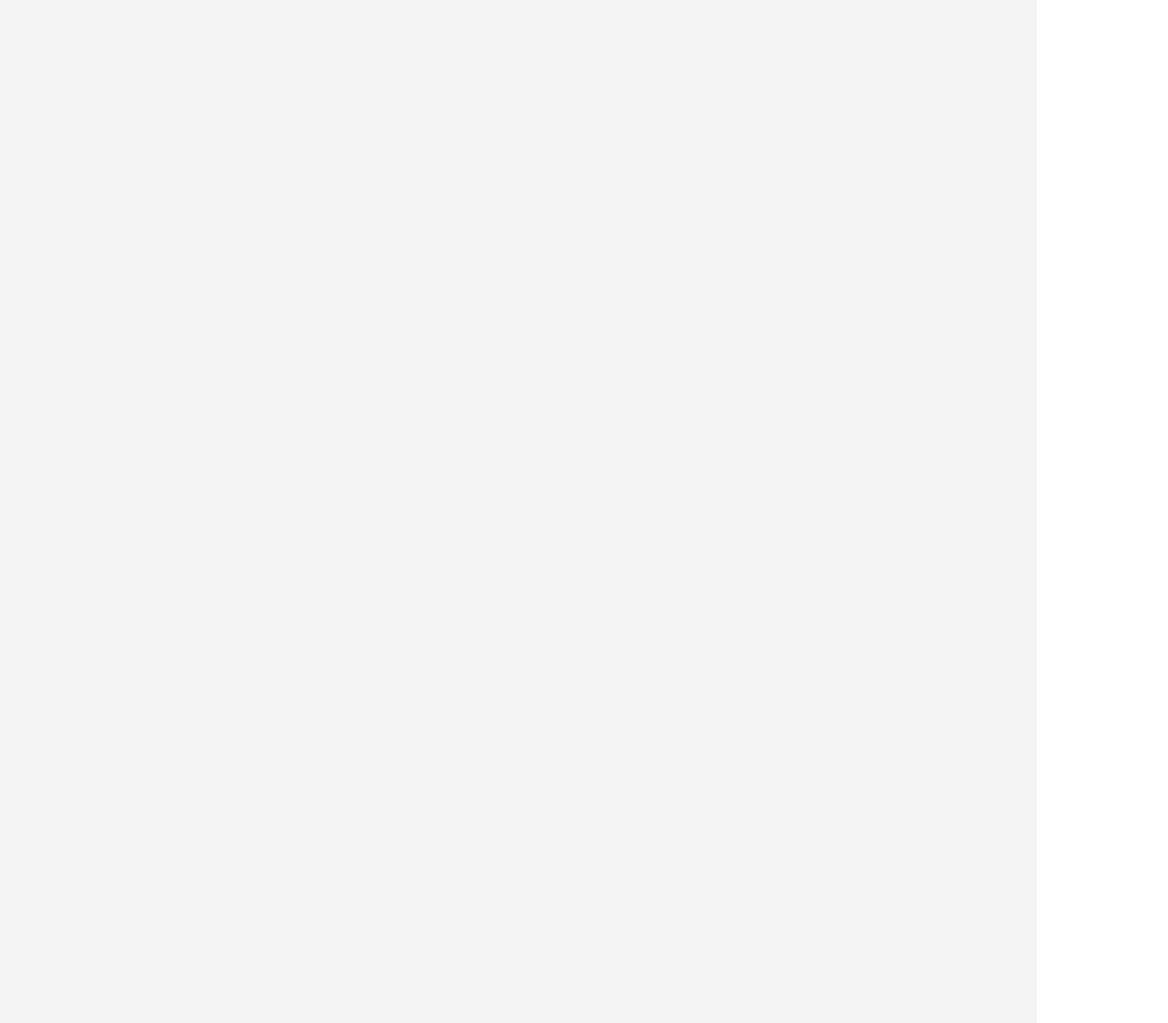
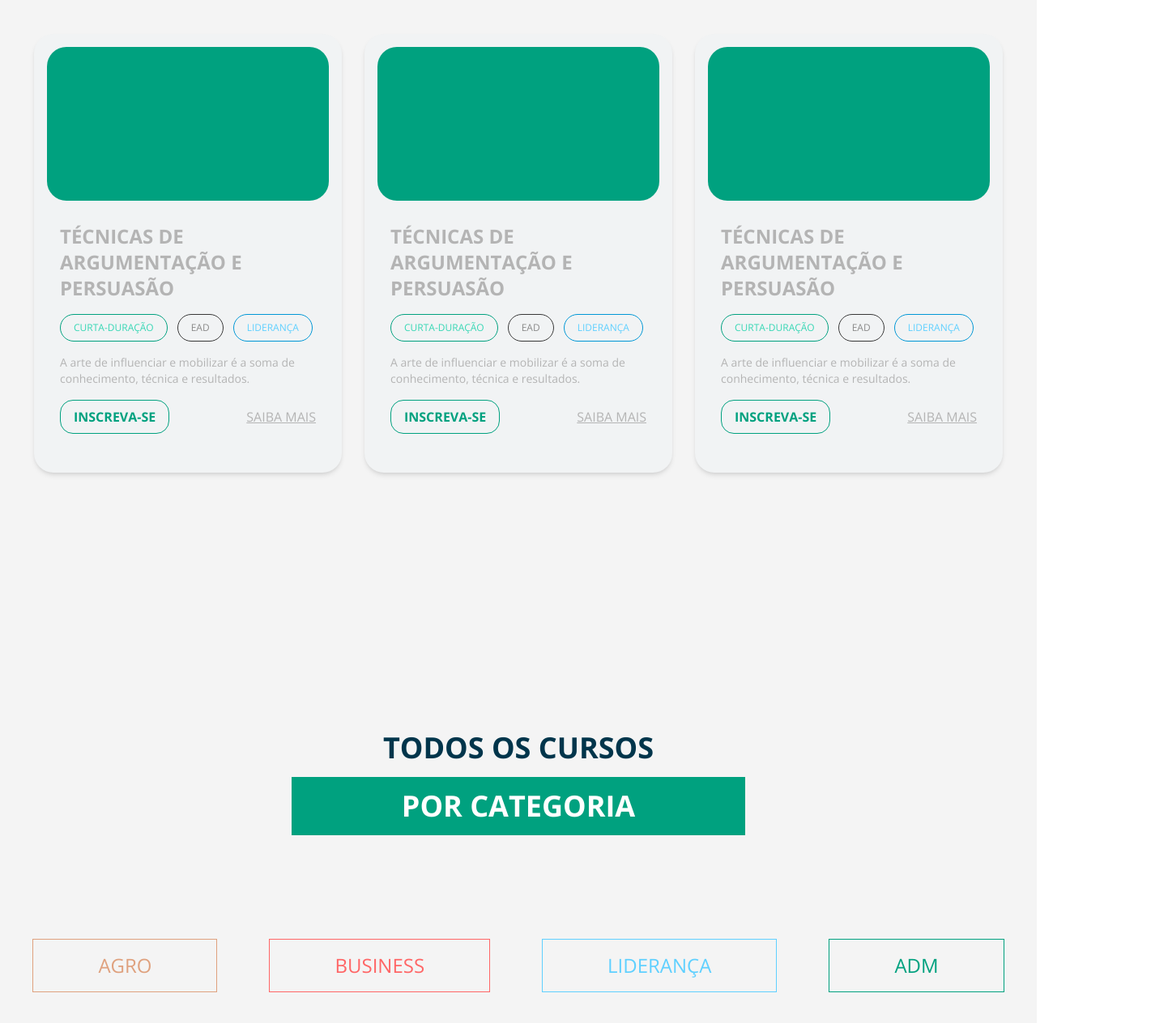
Before and after one commit to mateushr23/core-fecap, a React (Vite) app: page /curta-duracao in a window 1280 px wide. Shown: the part 1458-2722 px from the top of the page at 81% size, 1442 px wide, since content can reach past the window. Built offline with nearby package versions, Linux system fonts and the light colour scheme.

Commit message:
feat: curta-duracao page

```diff
--- a/src/components/card.tsx
+++ b/src/components/card.tsx
@@ -1,6 +1,6 @@
 export function Card() {
   return (
-    <div className="w-[380px] p-4 bg-white200 rounded-3xl shadow-md mt-20">
+    <div className="w-[380px] p-4 bg-white200 rounded-3xl shadow-md">
       <div className="bg-green200 h-[190px] rounded-3xl"></div>
       <div className="mx-4">
         <h1 className="mt-7 text-gray300 font-bold text-2xl">
@@ -13,7 +13,7 @@ export function Card() {
           <div className="text-gray400 border-gray500 border rounded-full px-4 py-2 text-xs">
             EAD
           </div>
-          <div className="text-blue200100 border-blue200 border rounded-full px-4 py-2 text-xs">
+          <div className="text-blue100 border-blue200 border rounded-full px-4 py-2 text-xs">
             LIDERANÇA
           </div>
         </div>
--- a/src/components/header.tsx
+++ b/src/components/header.tsx
@@ -11,7 +11,7 @@ export function Header() {
     <div className="flex flex-col">
       <div className="bg-blue300 h-[85px] flex justify-between items-center text-white px-32">
         <div className="flex gap-4 items-center">
-          <p className="text-sm">Siga nossas redes sociais</p>
+          <p className="text-sm">Siga nossas red200es sociais</p>
           <div className="flex gap-1">
             <a href="https://www.facebook.com.br/" target="_blank">
               <img src={facebook} alt="Ícone do Facebook" />
--- a/src/pages/curta-duracao/index.tsx
+++ b/src/pages/curta-duracao/index.tsx
@@ -3,11 +3,18 @@ import { InCompany } from "../../components/in-company"
 import { Parceiros } from "../../components/parceiros"
 import bannerCurta from "../../assets/banner-curta.png"
 import search from "../../assets/search.png"
+import { Card } from "../../components/card"
+import rightArrow from "../../assets/right-green-arrow.png"
+import leftArrow from "../../assets/left-green-arrow.png"
 
 export function CurtaDuracao() {
   return (
     <div>
-      <img src={bannerCurta} alt="Banner de desconto Fecap" />
+      <img
+        className="w-full"
+        src={bannerCurta}
+        alt="Banner de desconto Fecap"
+      />
       <div className="h-[590px] bg-white300 flex flex-col items-center justify-center">
         <h1 className="text-blue300 font-bold text-4xl mb-16">
           VEJA NOSSOS CURSOS DISPONÍVEIS
@@ -28,7 +35,86 @@ export function CurtaDuracao() {
           ></select>
         </div>
       </div>
-      <div className="bg-white100 h-[2340px]"></div>
+      <div className="bg-white100 h-[2340px] flex flex-col">
+        <div className="flex flex-col items-center mt-44">
+          <h1 className="text-white font-bold text-4xl bg-green200 px-5 py-4">
+            CURSOS MAIS PROCURADOS!
+          </h1>
+          <div className="flex gap-7 mt-11">
+            <Card />
+            <Card />
+            <Card />
+          </div>
+        </div>
+        <div className="flex flex-col items-center mt-80">
+          <h1 className="text-blue300 font-bold text-4xl">TODOS OS CURSOS</h1>
+          <h1 className="text-white font-bold text-4xl bg-green200 w-[560px] py-4 text-center mt-4">
+            POR CATEGORIA
+          </h1>
+          <div className="flex mt-32 gap-16">
+            <button className="border border-brown100 text-brown100 px-20 py-4 text-2xl">
+              AGRO
+            </button>
+            <button className="border border-red100 text-red100 px-20 py-4 text-2xl">
+              BUSINESS
+            </button>
+            <button className="border border-blue100 text-blue100 px-20 py-4 text-2xl">
+              LIDERANÇA
+            </button>
+            <button className="border border-green200 text-green200 px-20 py-4 text-2xl">
+              ADM
+            </button>
+          </div>
+          <div className="flex gap-7 mt-32">
+            <Card />
+            <Card />
+            <Card />
+            <Card />
+          </div>
+        </div>
+      </div>
+      <div className="h-[680px] bg-white300 flex justify-center items-center gap-44">
+        <div>
+          <div>
+            <h1 className="text-4xl text-blue300">
+              DEPOIMENTOS DOS
+              <br /> <span className="text-4xl font-bold">NOSOS ALUNOS</span>
+            </h1>
+            <div className="flex gap-10 mt-11">
+              <button className="bg-white rounded-full h-16 w-16 flex items-center justify-center shadow-md">
+                <img className="mr-2" src={leftArrow} />
+              </button>
+              <button className="bg-white rounded-full h-16 w-16 flex items-center justify-center shadow-md">
+                <img className="ml-2" src={rightArrow} />
+              </button>
+            </div>
+          </div>
+        </div>
+        <div className="flex gap-12">
+          <div className="bg-white200 shadow-md rounded-3xl w-[370px] h-[370px] flex justify-center flex-col text-center p-8">
+            <p className="text-base text-gray500">
+              A CORE me ajudou a conseguir voltar ao mercado de trabalho em uma
+              área que gosto muito, estou realmente feliz com o resultado que
+              consegui e as aulas dos professores/mentores.
+            </p>
+            <h4 className="font-bold text-gray500 text-base mt-7">
+              Diogo Machado
+            </h4>
+            <h4 className="text-gray400 text-base mt-4">Aluno Curta-Duração</h4>
+          </div>
+          <div className="bg-white200 shadow-md rounded-3xl w-[370px] h-[370px] flex justify-center flex-col text-center p-8">
+            <p className="text-base text-gray500">
+              A CORE me ajudou a conseguir voltar ao mercado de trabalho em uma
+              área que gosto muito, estou realmente feliz com o resultado que
+              consegui e as aulas dos professores/mentores.
+            </p>
+            <h4 className="font-bold text-gray500 text-base mt-7">
+              Diogo Machado
+            </h4>
+            <h4 className="text-gray400 text-base mt-4">Aluno Curta-Duração</h4>
+          </div>
+        </div>
+      </div>
       <Parceiros />
       <InCompany />
       <BannerEscola />
--- a/src/pages/home/index.tsx
+++ b/src/pages/home/index.tsx
@@ -35,7 +35,9 @@ export function Home() {
               >
                 <span className="flex items-center gap-2">
                   <span
-                    className={isCurtaButtonOpen ? "text-red" : "text-green200"}
+                    className={
+                      isCurtaButtonOpen ? "text-red200" : "text-green200"
+                    }
                   >
                     {isCurtaButtonOpen ? "×" : "+"}
                   </span>
@@ -57,7 +59,7 @@ export function Home() {
                 <span className="flex items-center gap-2">
                   <span
                     className={
-                      isTecnicoButtonOpen ? "text-red" : "text-green200"
+                      isTecnicoButtonOpen ? "text-red200" : "text-green200"
                     }
                   >
                     {isTecnicoButtonOpen ? "×" : "+"}
@@ -79,7 +81,9 @@ export function Home() {
               >
                 <span className="flex items-center gap-2">
                   <span
-                    className={isMbaButtonOpen ? "text-red" : "text-green200"}
+                    className={
+                      isMbaButtonOpen ? "text-red200" : "text-green200"
+                    }
                   >
                     {isMbaButtonOpen ? "×" : "+"}
                   </span>
@@ -104,7 +108,7 @@ export function Home() {
         <h2 className="text-green200 font-bold text-4xl mt-2">
           VÃO TE ALAVANCAR NO MERCADO DE TRABALHO!
         </h2>
-        <div className="flex gap-7">
+        <div className="flex gap-7 mt-20">
           <Card />
           <Card />
           <Card />
--- a/tailwind.config.js
+++ b/tailwind.config.js
@@ -14,13 +14,15 @@ export default {
         gray400: "#8B8B8B",
         gray500: "#383838",
         silver: "#CEE1EA",
-        blue200100: "#5FD0FF",
+        blue100: "#5FD0FF",
         blue200: "#0097D6",
         blue300: "#00354B",
         blue400: "#001A25",
         green100: "#37D7B5",
         green200: "#00A17F",
-        red: "#E41818",
+        red100: "#FF6666",
+        red200: "#E41818",
+        brown100: "#DFA17E",
       },
       backgroundImage: {
         "gradient-radial": "radial-gradient(var(--tw-gradient-stops))",
```
Also changed, not shown: src/assets/left-green-arrow.png (added), src/assets/right-green-arrow.png (added).
